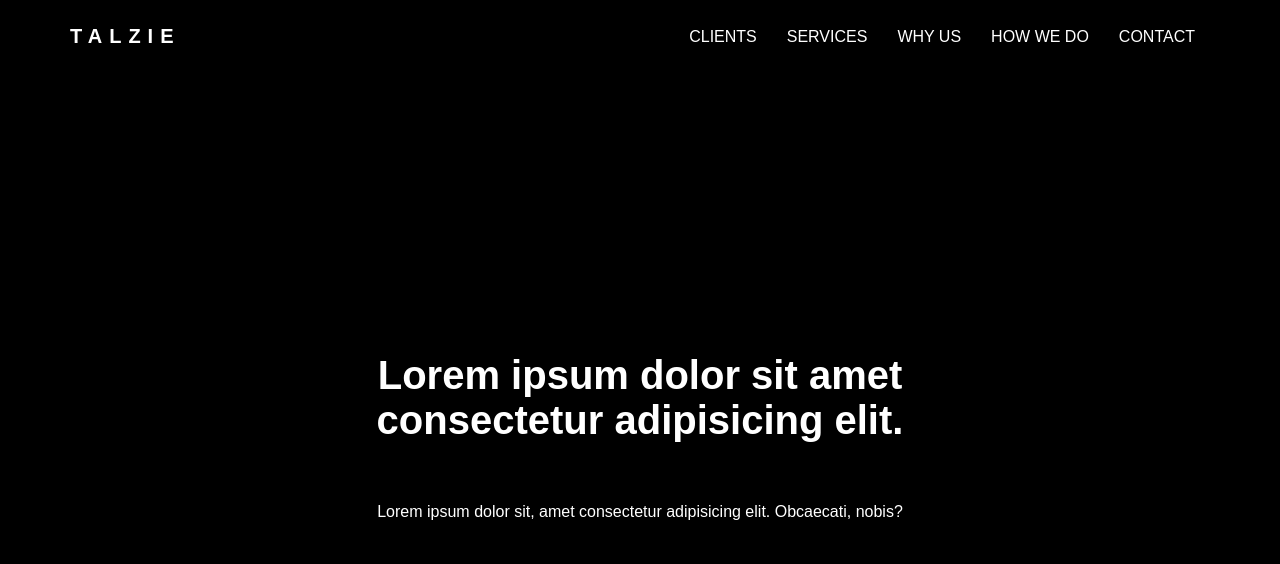
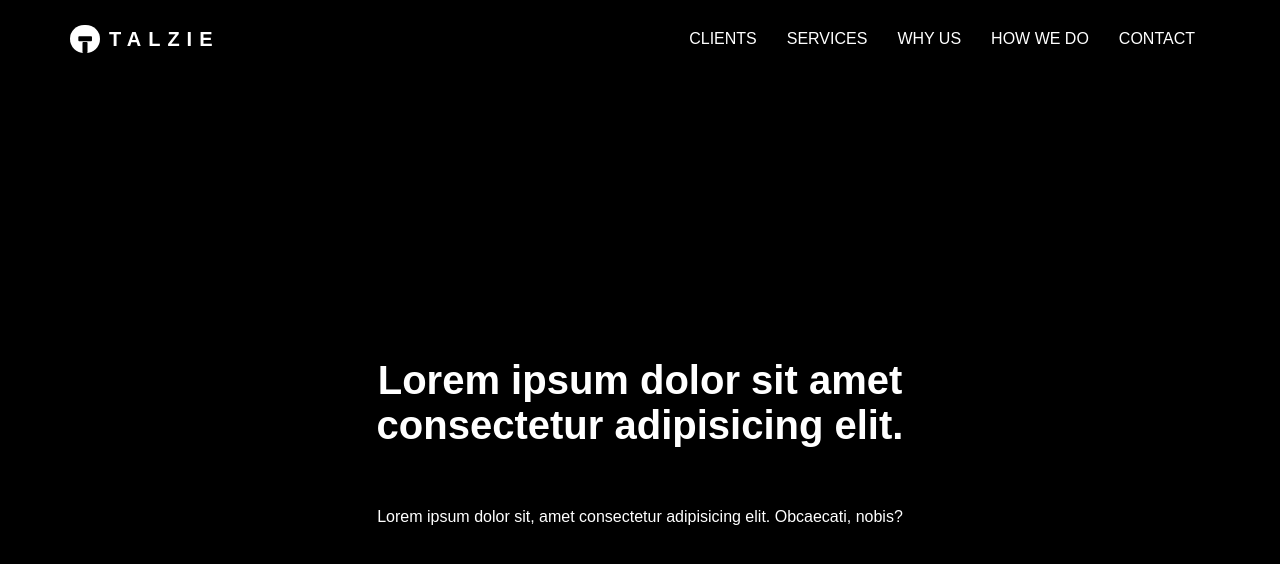
Before and after one commit to nadimpallibhargav/talzie, a React (Vite) app: page / in a window 1280 px wide. Shown: the top 564 px of the page. Built offline with nearby package versions, Linux system fonts and the light colour scheme.

Commit message:
Added temparary logo in header section

```diff
--- a/src/components/header/Header.jsx
+++ b/src/components/header/Header.jsx
@@ -1,5 +1,5 @@
 import React from "react";
-
+import logo from '../../assets/images/talzie_logo.svg'
 import "./Header.scss";
 
 const Header = () => {
@@ -7,8 +7,10 @@ const Header = () => {
     <header>
       <div className="container">
         <nav>
+          <div className="logoAndTitle">
+          <img src={logo}/>
           <a className="logo" href="">TALZIE</a>
-
+          </div>
           <ul>
             <li>
               <a href="">CLIENTS</a>
--- a/src/components/header/Header.scss
+++ b/src/components/header/Header.scss
@@ -9,6 +9,13 @@ header {
 }
 
 nav {
+    .logoAndTitle{
+        @include align-justify-between;
+        gap:9px;
+        img{
+           max-width: 30px;
+        }
+    }
     @include align-justify-between;
     .logo {
         font-size: 2rem;
```
Also changed, not shown: src/assets/images/talzie_logo.svg (added).
